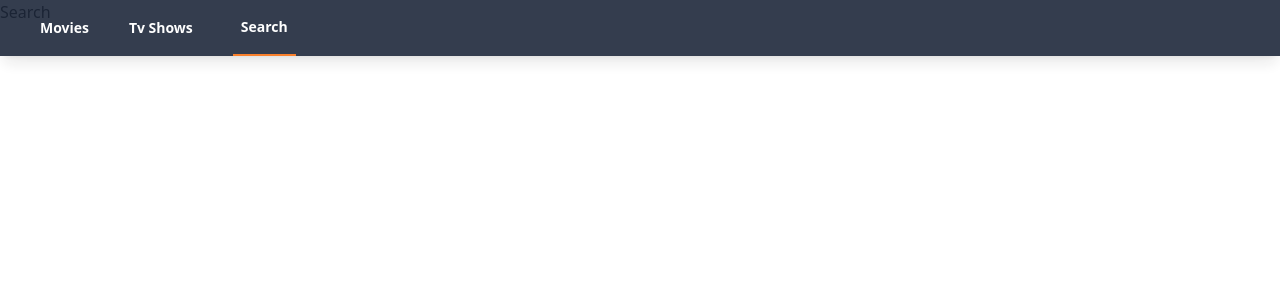
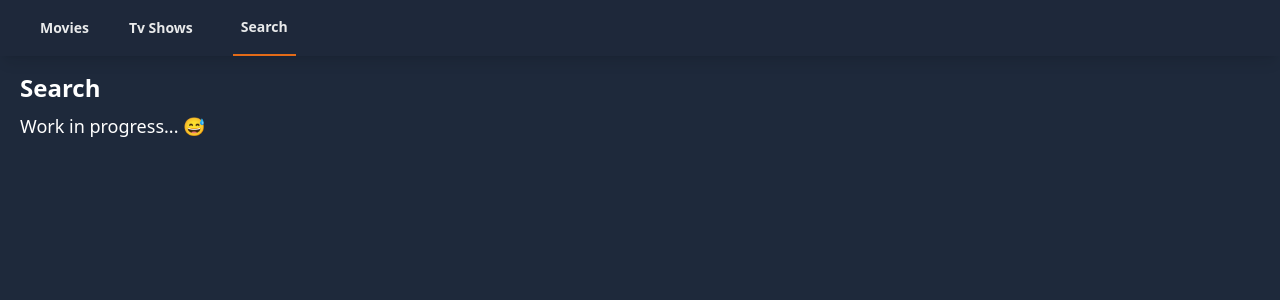
Before and after one commit to ricepotato/next-movie-app, a Next.js app: page /search in a window 1280 px wide. Shown: the top 300 px of the page. Built offline with nearby package versions, Linux system fonts and the light colour scheme.

Commit message:
feat: search page

```diff
--- a/pages/search/index.tsx
+++ b/pages/search/index.tsx
@@ -3,9 +3,10 @@ import Seo from "../../components/Seo";
 
 const Search: NextPage = () => {
   return (
-    <div>
+    <div className="pt-16 px-5 bg-slate-800 h-screen text-white">
       <Seo title="Search"></Seo>
-      <h1>Search</h1>
+      <h1 className="py-2 font-semibold text-2xl ">Search</h1>
+      <div className="text-lg"> Work in progress... 😅</div>
     </div>
   );
 };
```
